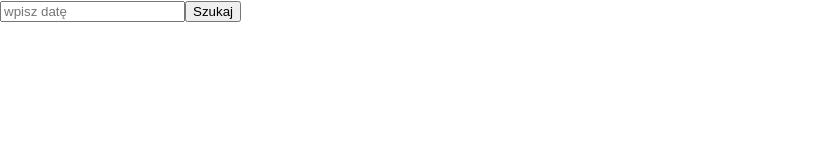
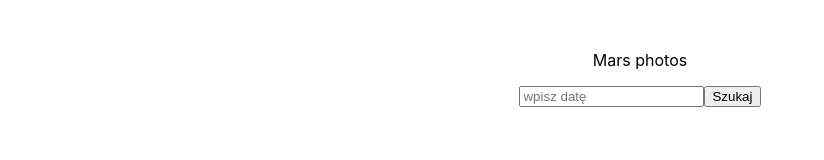
Before and after one commit to LudwikaMalinowska/Projekt-Nasa-Mars-2020, a React app in the folder projekt/projekt-nasa-mars/: page / in a window 1280 px wide. Shown: the whole page, without its empty margins (0-824 px from the left). Built offline with nearby package versions, Linux system fonts and the light colour scheme.

Commit message:
Projekt: poprawki w css

```diff
--- /dev/null
+++ b/projekt/projekt-nasa-mars/src/Form.css
@@ -0,0 +1,23 @@
+/*.search {*/
+/*    display: flex;*/
+/*    flex-direction: row;*/
+/*    flex-wrap: wrap;*/
+/*    align-content: center;*/
+/*    justify-content: center;*/
+/*}*/
+form {
+    display: flex;
+    flex-direction: row;
+    flex-wrap: wrap;
+    align-content: center;
+    justify-content: center;
+
+
+
+}
+
+div.search {
+    text-align: center;
+    margin-top: 50px;
+    margin-bottom: 40px;
+}
--- a/projekt/projekt-nasa-mars/src/Result.css
+++ b/projekt/projekt-nasa-mars/src/Result.css
@@ -1,5 +1,5 @@
 img {
-    height: 300px;
+    max-height: 300px;
     /*margin: 10px;*/
     margin: 10px 10px 0 10px;
 }
@@ -16,5 +16,9 @@ div.result div.resultList p {
     flex-wrap: wrap;
     align-content: center;
     justify-content: center;
-    margin-top: 50px;
+    margin-top: 100px;
 }
+
+div.result p {
+text-align: center;
+}
--- a/projekt/projekt-nasa-mars/src/components/Form.js
+++ b/projekt/projekt-nasa-mars/src/components/Form.js
@@ -1,4 +1,5 @@
 import React from "react";
+import '../Form.css';
 
 //sfc stateless function component
 const Form = props => {
@@ -10,9 +11,14 @@ const Form = props => {
     // }
 
     return (
+        <div className={"search"}>
+
+        <p>Mars photos</p>
         <form
             onSubmit={props.submit}
         >
+
+
             <input
                 type="text"
                 value={props.value}
@@ -24,6 +30,8 @@ const Form = props => {
                 // onClick={handleClick}
             >Szukaj</button>
         </form>
+
+        </div>
     )
 }
 
--- a/projekt/projekt-nasa-mars/src/components/Result.js
+++ b/projekt/projekt-nasa-mars/src/components/Result.js
@@ -72,8 +72,11 @@ const Result = (props) => {
                 // </>
                 <div>
 
-                    <p>Dzień: {value}</p>
-                    <p>Liczba zdjęć: {photosNumber}</p>
+                    {/*<div className={"topInfo"}>*/}
+                        <p>Dzień: {value}</p>
+                        <p>Liczba zdjęć: {photosNumber}</p>
+                    {/*</div>*/}
+
                     {/*<img src={img_src1} alt={""}/>*/}
                     <div className={"resultList"}>
                         {photoContent}
```
